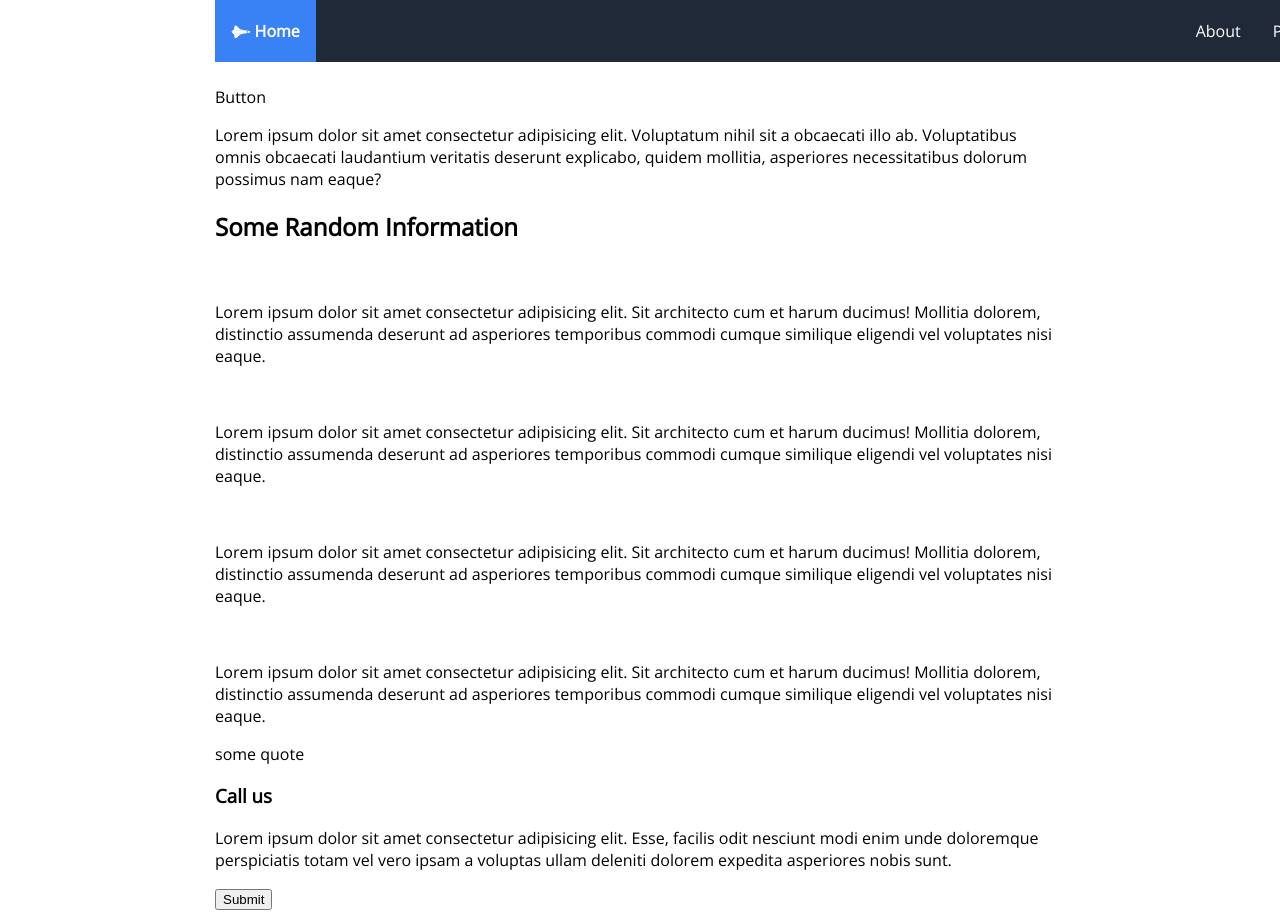
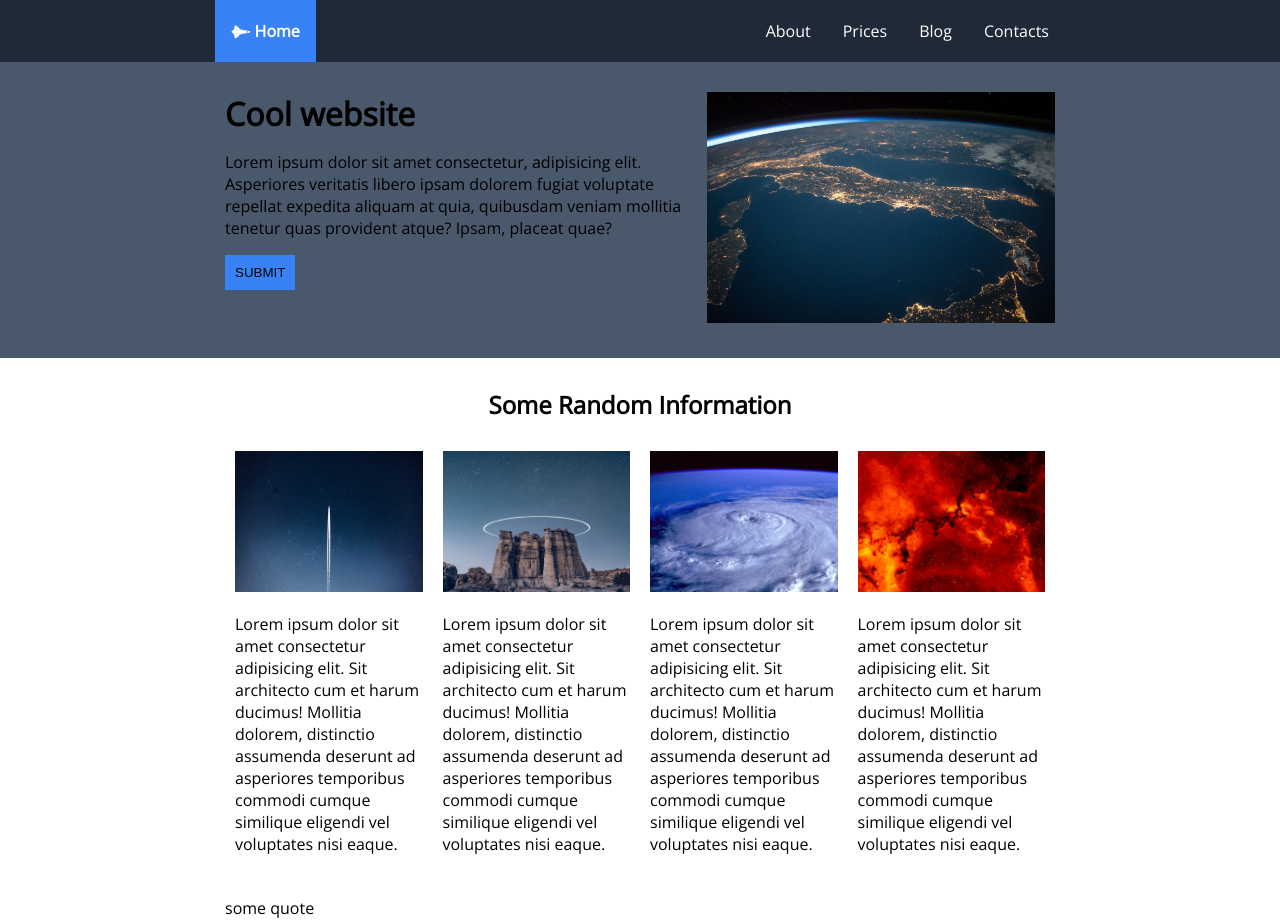
Before and after one commit to Dendroslime/Project_2--Landing-Page----HTML-and-CSS, a plain HTML site: page index.html in a window 1280 px wide. Shown: the top 922 px of the page. Drawn offline with nearby package versions, Linux system fonts and the light colour scheme.

Commit message:
added section 2 and images with flex

```diff
--- a/index.html
+++ b/index.html
@@ -14,8 +14,8 @@
 
 <body>
     <header>
-        <div class="navigation wrap">
-            <nav>
+        <div class="navigation">
+            <nav class="wrap">
                 <ul class="link-container">
                     <li class="logo active"><a><i class="fa fa-space-shuttle"></i> Home </a></li>
                     <div class="nav-container">
@@ -32,15 +32,12 @@
             <div class="wrap
             hero-container">
                 <div>
-                    <h1>Cool Website</h1>
-                    <submit>Button</submit>
+                    <h1>Cool website</h1>
+                    <p>Lorem ipsum dolor sit amet consectetur, adipisicing elit. Asperiores veritatis libero ipsam dolorem fugiat voluptate repellat expedita aliquam at quia, quibusdam veniam mollitia tenetur quas provident atque? Ipsam, placeat quae?</p>
+                    <button>SUBMIT</button>
                 </div>
                 <div>
-                    <p>Lorem ipsum dolor sit amet consectetur adipisicing elit. Voluptatum nihil sit a obcaecati illo
-                        ab.
-                        Voluptatibus omnis obcaecati laudantium veritatis deserunt explicabo, quidem mollitia,
-                        asperiores
-                        necessitatibus dolorum possimus nam eaque?</p>
+                    <img src="/images/pexels-pixabay-220201.jpg">
                 </div>
 
             </div>
@@ -52,27 +49,27 @@
     <main class="wrap">
         <div>
             <h2>Some Random Information</h2>
-            <div>
+            <div class="section-container">
                 <div>
-                    <img>
+                    <img src="/images/pexels-edvin-richardson-796206.jpg">
                     <p>Lorem ipsum dolor sit amet consectetur adipisicing elit. Sit architecto cum et harum ducimus!
                         Mollitia dolorem, distinctio assumenda deserunt ad asperiores temporibus commodi cumque
                         similique eligendi vel voluptates nisi eaque.</p>
                 </div>
                 <div>
-                    <img>
+                    <img src="/images/pexels-ian-beckley-2440079 (2).jpg">
                     <p>Lorem ipsum dolor sit amet consectetur adipisicing elit. Sit architecto cum et harum ducimus!
                         Mollitia dolorem, distinctio assumenda deserunt ad asperiores temporibus commodi cumque
                         similique eligendi vel voluptates nisi eaque.</p>
                 </div>
                 <div>
-                    <img>
+                    <img src="/images/pexels-pixabay-71116 (1).jpg">
                     <p>Lorem ipsum dolor sit amet consectetur adipisicing elit. Sit architecto cum et harum ducimus!
                         Mollitia dolorem, distinctio assumenda deserunt ad asperiores temporibus commodi cumque
                         similique eligendi vel voluptates nisi eaque.</p>
                 </div>
                 <div>
-                    <img>
+                    <img src="/images/pexels-pixabay-73873 (1).jpg">
                     <p>Lorem ipsum dolor sit amet consectetur adipisicing elit. Sit architecto cum et harum ducimus!
                         Mollitia dolorem, distinctio assumenda deserunt ad asperiores temporibus commodi cumque
                         similique eligendi vel voluptates nisi eaque.</p>
--- a/styles.css
+++ b/styles.css
@@ -14,8 +14,11 @@ body {
 }
 
 /* navigation menu */
-.active {
-    background-color: #3882F6;
+.navigation {
+    background-color: #1F2937;
+    position: fixed;
+    top: 0;
+    width: 100%;
 }
 .link-container {
     display: flex;
@@ -23,13 +26,14 @@ body {
 }
 .nav-container {
     display: flex;
+
 }
 ul {
     list-style-type: none;
     margin: 0;
     padding: 0;
     overflow: hidden;
-    background-color: #1F2937;
+
 }
 li a {
     display: block;
@@ -44,9 +48,57 @@ a:hover {
 .logo {
     font-weight: 600;
 }
-/* adding sticky to navigation */
-ul {
-    position: fixed;
-    top: 0;
-    width: 100%;
+.active {
+    background-color: #3882F6;
 }
+
+/* hero area */
+
+.hero {
+    background-color: #4a586b;
+    margin-top: 62px;
+    padding: 20px 0;
+}
+.hero-container {
+    display: flex;
+}
+.hero-container div {
+    padding: 10px;
+}
+h1 {
+    margin: 0;
+}
+img {
+    max-width: 100%;
+    height: auto;
+}
+button {
+    background-color: #3882F6;
+    border: 0px;
+    padding: 10px;
+}
+button:hover {
+    background-color: white;
+    color: #1F2937;
+}
+
+/*main content */
+main {
+    padding: 10px;
+}
+
+/*first section */
+h2 {
+    text-align: center;
+}
+.section-container {
+    display: flex;
+    justify-content: space-between;
+}
+.section-container div {
+    padding: 10px;
+}
+.section-container img {
+    max-width: 100%;
+    height: auto;
+}
```
Also changed, not shown: images/pexels-edvin-richardson-796206.jpg (added), images/pexels-ian-beckley-2440079 (2).jpg (added), images/pexels-pixabay-220201.jpg (added), images/pexels-pixabay-71116 (1).jpg (added), images/pexels-pixabay-73873 (1).jpg (added).
